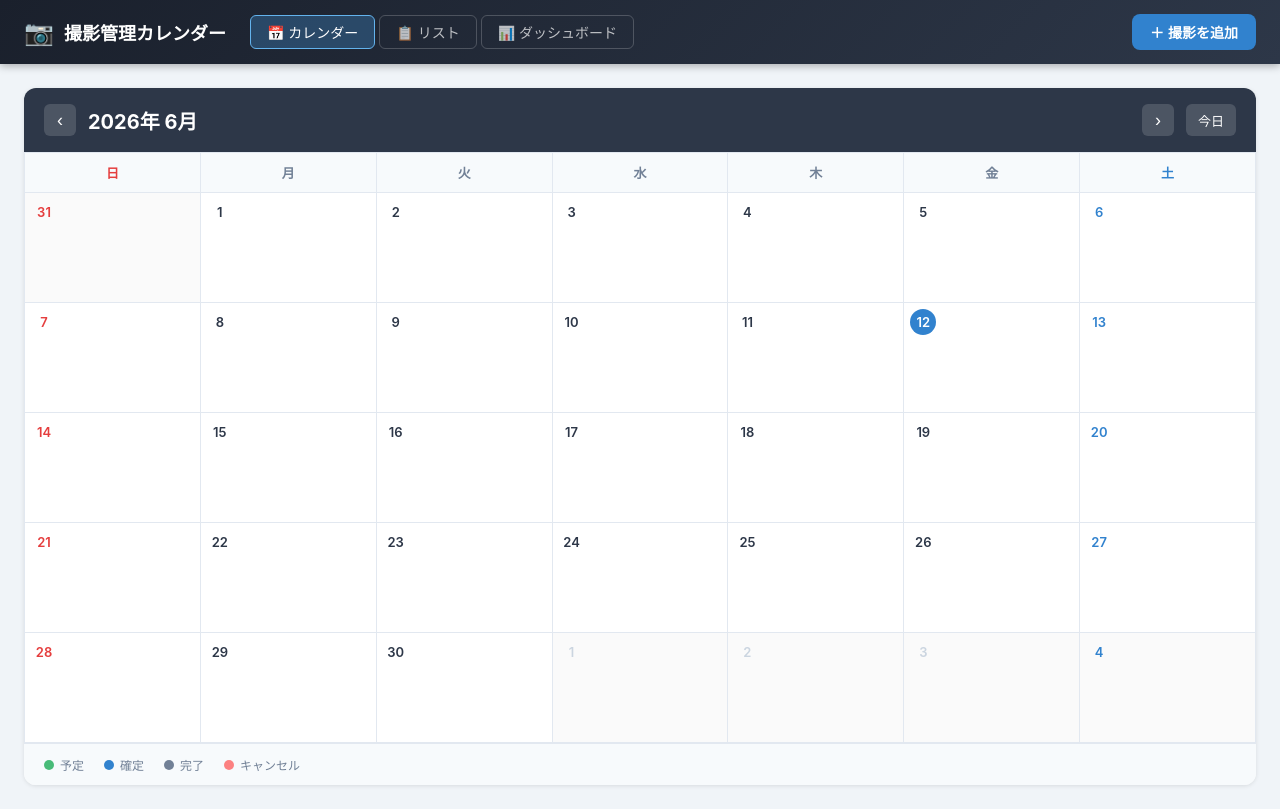
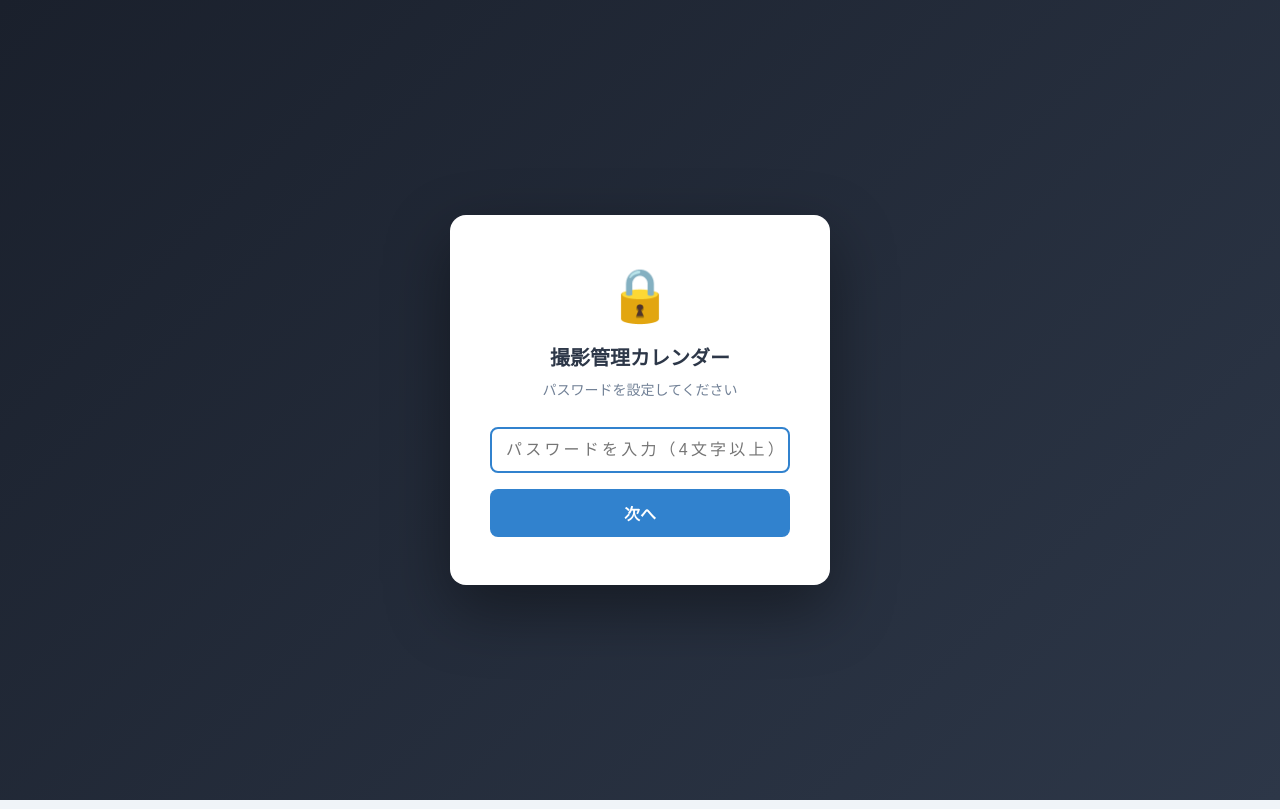
Before and after one commit to yamatoscno1-maker/new, a React (Create React App) app: page / in a window 1280 px wide. Built offline with nearby package versions, Linux system fonts and the light colour scheme.

Commit message:
パスワード認証機能とタブタイトル変更を追加

```diff
--- a/public/index.html
+++ b/public/index.html
@@ -24,7 +24,7 @@
       work correctly both with client-side routing and a non-root public URL.
       Learn how to configure a non-root public URL by running `npm run build`.
     -->
-    <title>React App</title>
+    <title>撮影管理カレンダー</title>
   </head>
   <body>
     <noscript>You need to enable JavaScript to run this app.</noscript>
--- a/src/App.css
+++ b/src/App.css
@@ -96,3 +96,24 @@ body {
   margin: 0 auto;
   width: 100%;
 }
+
+.header-right {
+  display: flex;
+  align-items: center;
+  gap: 8px;
+  flex-shrink: 0;
+}
+
+.lock-btn-header {
+  background: rgba(255,255,255,0.1);
+  border: 1px solid rgba(255,255,255,0.2);
+  color: white;
+  width: 36px;
+  height: 36px;
+  border-radius: 8px;
+  cursor: pointer;
+  font-size: 16px;
+  transition: background 0.2s;
+}
+
+.lock-btn-header:hover { background: rgba(255,255,255,0.2); }
--- a/src/App.tsx
+++ b/src/App.tsx
@@ -3,14 +3,19 @@ import { Calendar } from './components/Calendar';
 import { EventModal } from './components/EventModal';
 import { EventList } from './components/EventList';
 import { Dashboard } from './components/Dashboard';
+import { LockScreen } from './components/LockScreen';
 import { ShootingEvent } from './types';
 import './App.css';
 
 type View = 'calendar' | 'list' | 'dashboard';
 
 const STORAGE_KEY = 'shooting-events';
+const PASSWORD_KEY = 'app-password';
 
 function App() {
+  const [unlocked, setUnlocked] = useState(false);
+  const [hasPassword, setHasPassword] = useState(() => !!localStorage.getItem(PASSWORD_KEY));
+
   const [events, setEvents] = useState<ShootingEvent[]>(() => {
     const saved = localStorage.getItem(STORAGE_KEY);
     return saved ? JSON.parse(saved) : [];
@@ -23,6 +28,27 @@ function App() {
   useEffect(() => {
     localStorage.setItem(STORAGE_KEY, JSON.stringify(events));
   }, [events]);
+
+  const handleSetPassword = (password: string) => {
+    localStorage.setItem(PASSWORD_KEY, password);
+    setHasPassword(true);
+  };
+
+  const handleChangePassword = () => {
+    if (window.confirm('パスワードを変更しますか？')) {
+      localStorage.removeItem(PASSWORD_KEY);
+      setHasPassword(false);
+      setUnlocked(false);
+    }
+  };
+
+  if (!hasPassword) {
+    return <LockScreen isSetup onUnlock={() => setUnlocked(true)} onSetPassword={handleSetPassword} />;
+  }
+
+  if (!unlocked) {
+    return <LockScreen onUnlock={() => setUnlocked(true)} />;
+  }
 
   const handleAddEvent = (event: ShootingEvent) => {
     setEvents(prev => [...prev, event]);
@@ -79,12 +105,12 @@ function App() {
             📊 ダッシュボード
           </button>
         </nav>
-        <button
-          className="add-btn"
-          onClick={() => { setEditingEvent(null); setSelectedDate(null); setModalOpen(true); }}
-        >
-          ＋ 撮影を追加
-        </button>
+        <div className="header-right">
+          <button className="lock-btn-header" onClick={() => setUnlocked(false)} title="ロック">🔒</button>
+          <button className="add-btn" onClick={() => { setEditingEvent(null); setSelectedDate(null); setModalOpen(true); }}>
+            ＋ 撮影を追加
+          </button>
+        </div>
       </header>
 
       <main className="app-main">
@@ -103,7 +129,7 @@ function App() {
           />
         )}
         {view === 'dashboard' && (
-          <Dashboard events={events} />
+          <Dashboard events={events} onChangePassword={handleChangePassword} />
         )}
       </main>
 
--- a/src/components/Dashboard.css
+++ b/src/components/Dashboard.css
@@ -104,3 +104,24 @@
   .stat-cards { grid-template-columns: 1fr 1fr; }
   .dashboard-grid { grid-template-columns: 1fr; }
 }
+
+.dash-actions {
+  display: flex;
+  justify-content: flex-end;
+}
+
+.change-pw-btn {
+  background: none;
+  border: 1px solid #e2e8f0;
+  color: #718096;
+  padding: 7px 14px;
+  border-radius: 6px;
+  cursor: pointer;
+  font-size: 13px;
+  transition: all 0.2s;
+}
+
+.change-pw-btn:hover {
+  background: #f7fafc;
+  color: #4a5568;
+}
--- a/src/components/Dashboard.tsx
+++ b/src/components/Dashboard.tsx
@@ -5,9 +5,10 @@ import './Dashboard.css';
 
 interface Props {
   events: ShootingEvent[];
+  onChangePassword?: () => void;
 }
 
-export const Dashboard: React.FC<Props> = ({ events }) => {
+export const Dashboard: React.FC<Props> = ({ events, onChangePassword }) => {
   const now = new Date().toISOString().slice(0, 10);
   const thisMonth = now.slice(0, 7);
 
@@ -41,6 +42,11 @@ export const Dashboard: React.FC<Props> = ({ events }) => {
 
   return (
     <div className="dashboard">
+      {onChangePassword && (
+        <div className="dash-actions">
+          <button className="change-pw-btn" onClick={onChangePassword}>🔑 パスワードを変更</button>
+        </div>
+      )}
       <div className="stat-cards">
         <div className="stat-card">
           <div className="stat-icon">📅</div>
--- /dev/null
+++ b/src/components/LockScreen.css
@@ -0,0 +1,88 @@
+.lockscreen {
+  min-height: 100vh;
+  background: linear-gradient(135deg, #1a202c 0%, #2d3748 100%);
+  display: flex;
+  align-items: center;
+  justify-content: center;
+  padding: 20px;
+}
+
+.lock-card {
+  background: white;
+  border-radius: 16px;
+  padding: 48px 40px;
+  width: 100%;
+  max-width: 380px;
+  text-align: center;
+  box-shadow: 0 24px 64px rgba(0,0,0,0.4);
+}
+
+.lock-icon {
+  font-size: 52px;
+  margin-bottom: 16px;
+}
+
+.lock-card h1 {
+  font-size: 20px;
+  font-weight: 700;
+  color: #2d3748;
+  margin-bottom: 8px;
+}
+
+.lock-sub {
+  color: #718096;
+  font-size: 14px;
+  margin-bottom: 28px;
+}
+
+.lock-form {
+  display: flex;
+  flex-direction: column;
+  gap: 12px;
+}
+
+.lock-form input {
+  width: 100%;
+  border: 2px solid #e2e8f0;
+  border-radius: 8px;
+  padding: 12px 14px;
+  font-size: 16px;
+  text-align: center;
+  letter-spacing: 0.2em;
+  transition: border-color 0.2s;
+  outline: none;
+}
+
+.lock-form input:focus {
+  border-color: #3182ce;
+}
+
+.lock-error {
+  color: #e53e3e;
+  font-size: 13px;
+}
+
+@keyframes shake {
+  0%, 100% { transform: translateX(0); }
+  20% { transform: translateX(-8px); }
+  40% { transform: translateX(8px); }
+  60% { transform: translateX(-6px); }
+  80% { transform: translateX(6px); }
+}
+
+.shake { animation: shake 0.4s ease; border-color: #fc8181 !important; }
+
+.lock-btn {
+  background: #3182ce;
+  color: white;
+  border: none;
+  border-radius: 8px;
+  padding: 12px;
+  font-size: 16px;
+  font-weight: 600;
+  cursor: pointer;
+  transition: background 0.2s;
+  margin-top: 4px;
+}
+
+.lock-btn:hover { background: #2b6cb0; }
--- /dev/null
+++ b/src/components/LockScreen.tsx
@@ -0,0 +1,78 @@
+import React, { useState } from 'react';
+import './LockScreen.css';
+
+interface Props {
+  onUnlock: () => void;
+  onSetPassword?: (password: string) => void;
+  isSetup?: boolean;
+}
+
+export const LockScreen: React.FC<Props> = ({ onUnlock, onSetPassword, isSetup = false }) => {
+  const [input, setInput] = useState('');
+  const [confirm, setConfirm] = useState('');
+  const [error, setError] = useState('');
+  const [step, setStep] = useState<'enter' | 'confirm'>(isSetup ? 'enter' : 'enter');
+
+  const handleSubmit = (e: React.FormEvent) => {
+    e.preventDefault();
+    if (isSetup) {
+      if (step === 'enter') {
+        if (input.length < 4) { setError('4文字以上で設定してください'); return; }
+        setStep('confirm');
+        setError('');
+      } else {
+        if (input !== confirm) { setError('パスワードが一致しません'); setConfirm(''); return; }
+        onSetPassword?.(input);
+        onUnlock();
+      }
+    } else {
+      const saved = localStorage.getItem('app-password');
+      if (input === saved) {
+        onUnlock();
+      } else {
+        setError('パスワードが違います');
+        setInput('');
+      }
+    }
+  };
+
+  return (
+    <div className="lockscreen">
+      <div className="lock-card">
+        <div className="lock-icon">🔒</div>
+        <h1>撮影管理カレンダー</h1>
+        <p className="lock-sub">
+          {isSetup
+            ? step === 'enter' ? 'パスワードを設定してください' : 'もう一度入力してください'
+            : 'パスワードを入力してください'}
+        </p>
+
+        <form onSubmit={handleSubmit} className="lock-form">
+          {isSetup && step === 'confirm' ? (
+            <input
+              type="password"
+              value={confirm}
+              onChange={e => setConfirm(e.target.value)}
+              placeholder="パスワードを再入力"
+              autoFocus
+              className={error ? 'shake' : ''}
+            />
+          ) : (
+            <input
+              type="password"
+              value={input}
+              onChange={e => setInput(e.target.value)}
+              placeholder={isSetup ? 'パスワードを入力（4文字以上）' : 'パスワード'}
+              autoFocus
+              className={error ? 'shake' : ''}
+            />
+          )}
+          {error && <div className="lock-error">{error}</div>}
+          <button type="submit" className="lock-btn">
+            {isSetup ? (step === 'enter' ? '次へ' : '設定する') : 'ログイン'}
+          </button>
+        </form>
+      </div>
+    </div>
+  );
+};
```
